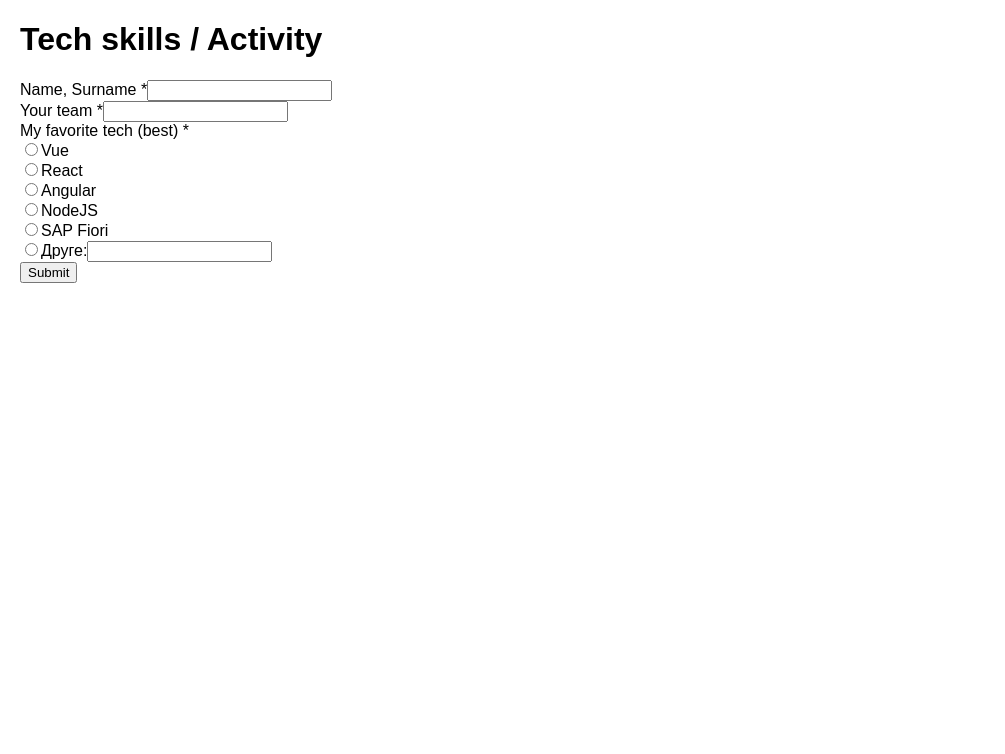
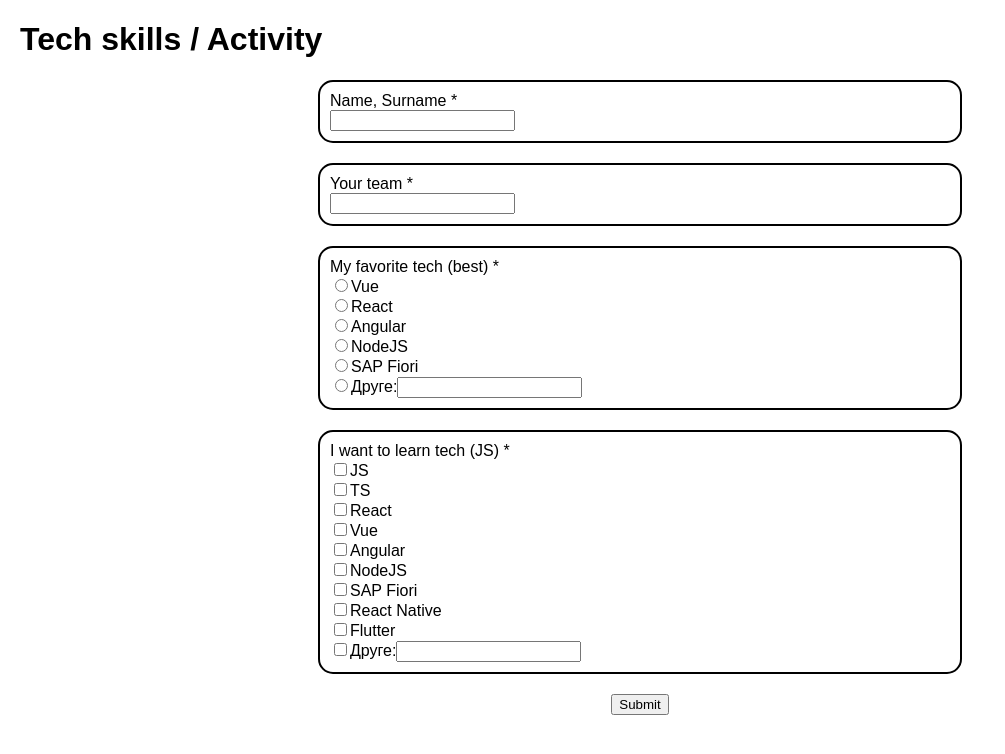
Before and after one commit to cxsarina/KOP, a React (Create React App) app in the folder lab3/lab3/: page / in a window 1280 px wide. Shown: the top 754 px of the page, without its empty margins (0-1005 px from the left). Built offline with nearby package versions, Linux system fonts and the light colour scheme.

Commit message:
Створено новий компонент TechToLearn для форми

```diff
--- a/lab3/lab3/src/App.css
+++ b/lab3/lab3/src/App.css
@@ -2,7 +2,26 @@
     font-family: Arial, sans-serif;
     margin: 20px;
 }
+
 .error {
     color: red;
     font-size: 12px;
 }
+
+form {
+    width: 100%;
+    display: flex;
+    flex-direction: column;
+    align-items: center;
+}
+
+.form-group {
+    width: 50%;
+    margin-bottom: 20px;
+    border: 2px solid black;
+    border-radius: 15px;
+    padding: 10px;
+    display: flex;
+    flex-direction: column;
+    align-items: flex-start;
+}
--- a/lab3/lab3/src/App.js
+++ b/lab3/lab3/src/App.js
@@ -4,6 +4,7 @@ import NameSurname from './components/NameSurname';
 import FavoriteTech from "./components/FavoriteTech";
 import './App.css';
 import Team from "./components/Team";
+import TechToLearn from "./components/TechToLearn";
 
 function App() {
     const methods = useForm();
@@ -20,6 +21,7 @@ function App() {
                     <NameSurname />
                     <Team />
                     <FavoriteTech />
+                    <TechToLearn />
                     <button type="submit">Submit</button>
                 </form>
             </FormProvider>
--- /dev/null
+++ b/lab3/lab3/src/components/TechToLearn.js
@@ -0,0 +1,30 @@
+import React from 'react';
+import { useFormContext } from 'react-hook-form';
+
+function TechToLearn() {
+    const { register, formState: { errors } } = useFormContext();
+
+    const techOptions = [
+        "JS", "TS", "React", "Vue", "Angular", "NodeJS", "SAP Fiori", "React Native", "Flutter"
+    ];
+
+    return (
+        <div className="form-group">
+            <label>I want to learn tech (JS) *</label>
+            {techOptions.map((tech) => (
+                <div key={tech}>
+                    <input type="checkbox" id={tech} value={tech} {...register("techToLearn", { required: "Це обов'язкове питання." })} />
+                    <label htmlFor={tech}>{tech}</label>
+                </div>
+            ))}
+            <div>
+                <input type="checkbox" id="otherTech" value="Other" {...register("techToLearn", { required: "Це обов'язкове питання." })} />
+                <label htmlFor="otherTech">Друге:</label>
+                <input type="text" id="otherTechText" {...register("otherTechText")} />
+            </div>
+            {errors.techToLearn && <span className="error">{errors.techToLearn.message}</span>}
+        </div>
+    );
+}
+
+export default TechToLearn;
```
